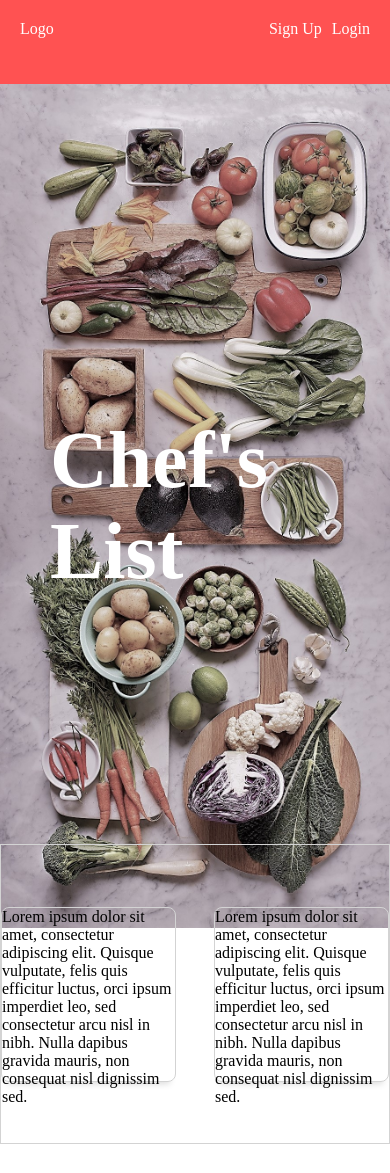
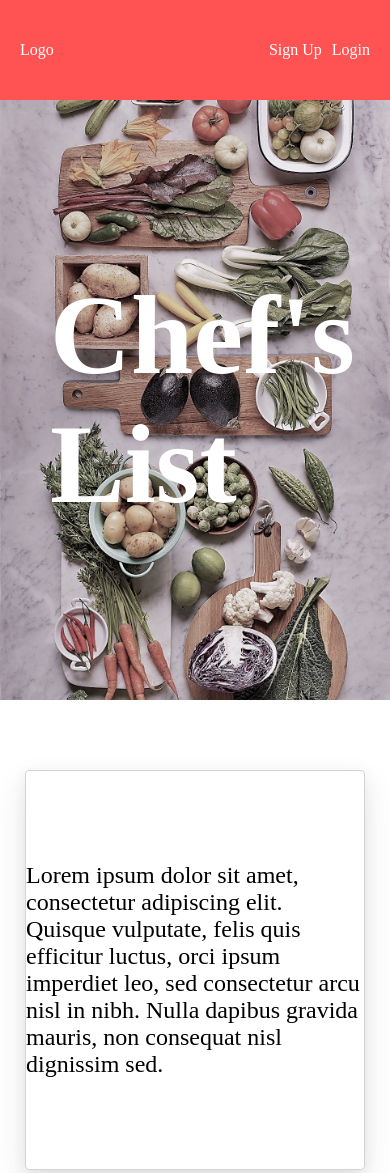
Before and after one commit to Jacobra93/chefs-list-old, a plain HTML site: page index.html in a window 390 px wide. Shown: the top 1173 px of the page. Before the commit the page ends 1144 px from the top, so only its background shows below. Drawn offline with Linux system fonts and the light colour scheme.

Commit message:
Continued progress on mobile design of homepage.

```diff
--- a/css/main.css
+++ b/css/main.css
@@ -15,18 +15,46 @@ body {
     flex-wrap: wrap;
 }
 
-header {
+.section {
+    display: flex;
+    justify-content: center;
+    align-items: center;
+    width: 100%;
+    height: 400px;
+}
+
+.nav-container {
+    display: flex;
+    justify-content: center;
+    color: #fff;
+    background-color: #ff5252;
+    width: 100%;
+    height: 100px;
+}
+
+.nav {
+    display: flex;
+    justify-content: space-between;
+    align-items: center;
+    color: #fff;
+    background-color: #ff5252;
+    width: 100%;
+    height: 100%;
+    padding: 20px;
+}
+
+/* header {
     height: 100vh;
     width: 100%;
-}
+} */
 
 .header-container {
-    display: flex;
+    /* display: flex;
     justify-content: flex-start;
-    align-items: center;
+    align-items: center; */
     background-image: url("../img/ingredients-small.jpg");
-    height: 100%;
     width: 100%;
+    height: 600px;
     background-position: center;
     background-repeat: no-repeat;
     background-size: cover;
@@ -35,23 +63,7 @@ header {
 .header-h1 {
     color: #fff;
     padding-left: 50px;
-    font-size: 5rem;
-}
-
-.nav-container {
-    display: flex;
-    justify-content: center;
-    color: #fff;
-    background-color: #ff5252;
-    width: 100%;
-    height: 10%;
-}
-
-.nav {
-    display: flex;
-    justify-content: space-between;
-    width: 100%;
-    padding: 20px;
+    font-size: 7rem;
 }
 
 .links {
@@ -63,7 +75,7 @@ header {
     padding-left: 10px;
 }
 
-.section-container {
+/* .section-container {
     display: flex;
     flex-wrap: wrap;
     width: 100%;
@@ -77,16 +89,21 @@ header {
     align-items: center;
     width: 100%;
     height: 300px;
+} */
+
+.info-item {
+    border: 1px solid #d3d3d3;
+    border-radius: 4px;
+    box-shadow: 0 15px 35px rgba(50,50,93,.1), 0 5px 15px rgba(0,0,0,.07);
+    font-size: 1.5rem;
+    margin: 70px 25px 0px 25px;
 }
 
-.info-item {
-    display: flex;
-    justify-content: flex-end;
-    border: 1px solid #d3d3d3;
-    border-radius: 8px;
-    box-shadow: 0 8px 6px -6px #dbdbdb;
-    height: 175px;
-    width: 175px;
+footer {
+    background-color: #f9f8f8;
+    width: 100%;
+    height: 100px;
+    margin-top: 70px;
 }
 
 /* Desktop Styles */
@@ -100,5 +117,9 @@ header {
         background-size: cover;
     }
 
+    .info-item {
+
+    }
+
 
 }
--- a/index.html
+++ b/index.html
@@ -8,25 +8,21 @@
   </head>
   <body>
       <div class='page'>
-            <header class='section'>
-                <nav class='nav-container'>
-                    <div class='nav'>
+                <div class='section nav-container'>
+                    <nav class='nav'>
                         <div class='logo'>Logo</div>
                         <div class='links'>
                             <div class='sign-up'>Sign Up</div>
                             <div class='login'>Login</div>
                        </div>
+                    </nav>
                 </div>
-                </nav>
-                <div class='header-container'>
+                <div class='section header-container'>
                     <h1 class='header-h1'>
                         Chef's List
                     </h1>
                 </div>
-            </header>
-            <section class='section-container'>
-                <div class='section-info'>
-                    <div class='info-item'>
+                <div class='section info-item'>
                     <p>
                         Lorem ipsum dolor sit amet, consectetur adipiscing elit.
                         Quisque vulputate, felis quis efficitur luctus, orci ipsum
@@ -34,7 +30,7 @@
                         dapibus gravida mauris, non consequat nisl dignissim sed.
                     </p>
                 </div>
-                    <div class='info-item'>
+                <div class='section info-item'>
                     <p>
                         Lorem ipsum dolor sit amet, consectetur adipiscing elit.
                         Quisque vulputate, felis quis efficitur luctus, orci ipsum
@@ -42,8 +38,11 @@
                         dapibus gravida mauris, non consequat nisl dignissim sed.
                     </p>
                 </div>
-                </div>
-            </section>
+                <footer>
+                    <p>
+                        Handmade by Jacob White
+                    </p>
+                </footer>
       </div>
   </body>
 </html>
```
Lines whose indentation alone changed are shown as unchanged.
